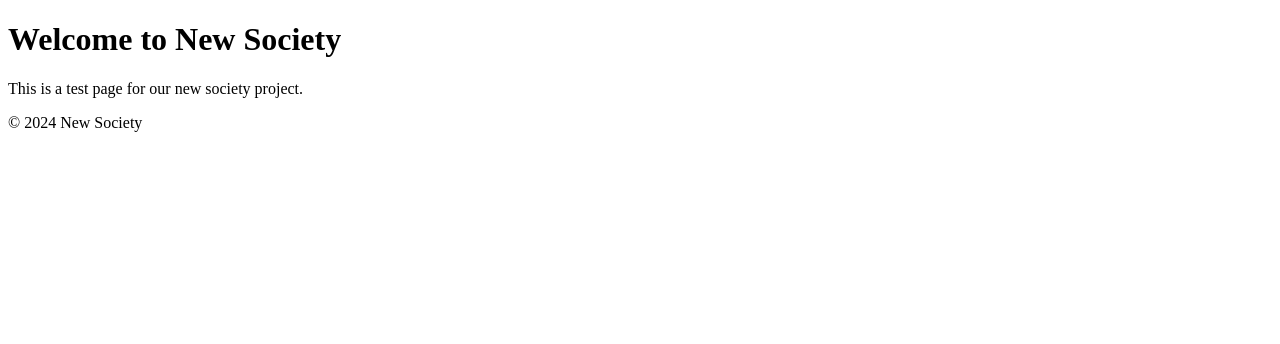
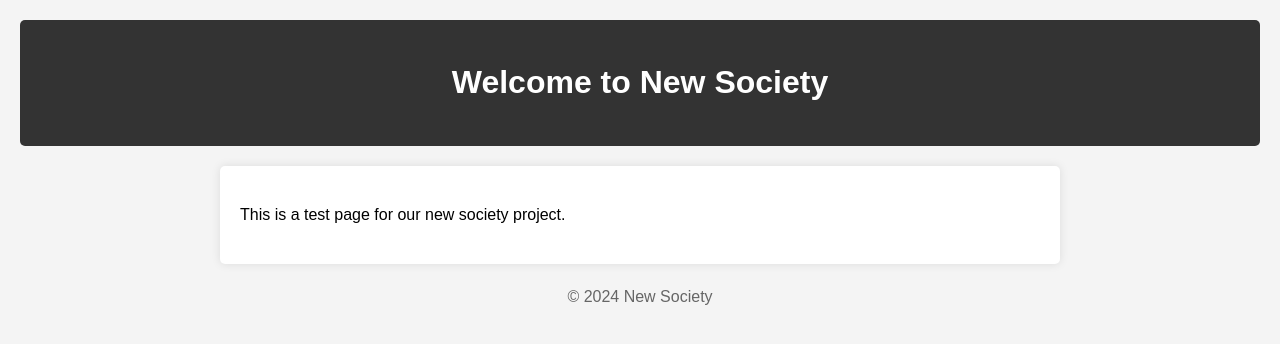
Before and after one commit to YourlocalJay/new-society-test, a plain HTML site: page index.html in a window 1280 px wide. Drawn offline with Linux system fonts and the light colour scheme.

Commit message:
Add CSS styling to HTML page

```diff
--- a/index.html
+++ b/index.html
@@ -4,6 +4,35 @@
     <meta charset="UTF-8">
     <meta name="viewport" content="width=device-width, initial-scale=1.0">
     <title>New Society Test</title>
+    <style>
+        body {
+            font-family: Arial, sans-serif;
+            line-height: 1.6;
+            margin: 0;
+            padding: 20px;
+            background-color: #f4f4f4;
+        }
+        header {
+            background-color: #333;
+            color: white;
+            padding: 1rem;
+            text-align: center;
+            border-radius: 5px;
+        }
+        main {
+            max-width: 800px;
+            margin: 20px auto;
+            padding: 20px;
+            background-color: white;
+            border-radius: 5px;
+            box-shadow: 0 0 10px rgba(0,0,0,0.1);
+        }
+        footer {
+            text-align: center;
+            color: #666;
+            margin-top: 20px;
+        }
+    </style>
 </head>
 <body>
     <header>
```
